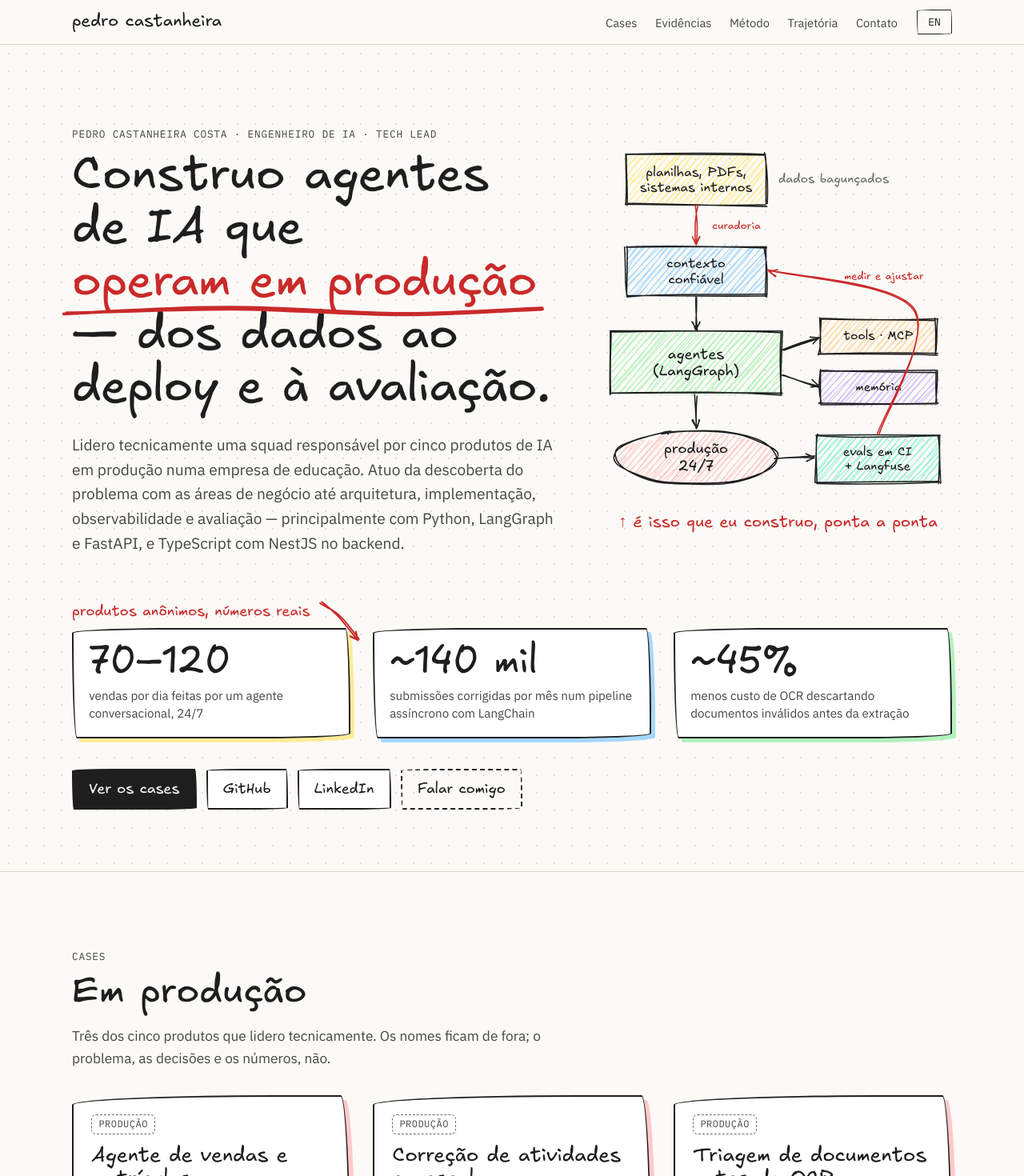
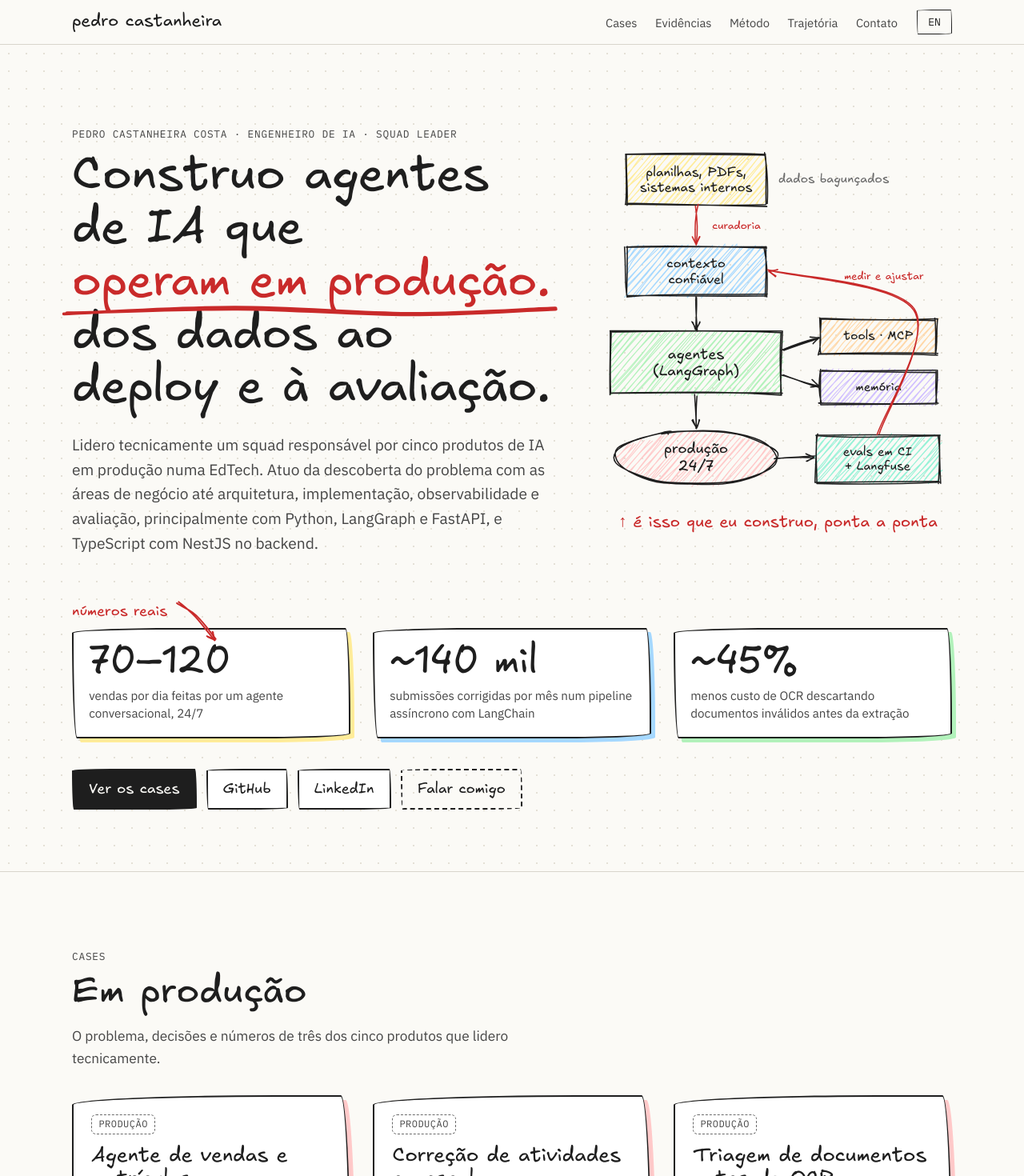
Before and after one commit to pedrocastanha/portfolio, a React (Vite) app: page / in a window 1280 px wide. Shown: the top 1470 px of the page at 80% size. Built offline with nearby package versions, Linux system fonts and the light colour scheme.

Commit message:
chore: ajustar textos do site e adicionar arquivo de ambiente backend.env

```diff
--- a/src/content/en.js
+++ b/src/content/en.js
@@ -148,7 +148,7 @@ const en = {
   contact: {
     kicker: 'Contact',
     title: "Let's talk about agents, data and AI products.",
-    text: 'I am open to AI Engineer roles. Email or LinkedIn is the fastest way to reach me.',
+    text: 'For conversations about AI engineering, agents or RAG, email or LinkedIn are the best ways to reach me.',
     email: 'pedrocastanhacosta1945@gmail.com',
     copy: 'Copy email',
     copied: 'Copied',
@@ -634,7 +634,7 @@ const en = {
       implementation: [
         'A wizard (npx cast-skills) that detects installed tools and copies the skills: native SKILL.md for Claude Code, Copilot, Gemini and Codex; converted to .mdc for Cursor and to rules for Windsurf.',
         'Three skills: using-project-skills (router), creating-project-skills (bootstrapper) and explaining-changes (explanations after a change).',
-        'Tests with node --test for installation and format conversion.',
+        'Automated tests cover installation and format conversion using Node.',
       ],
       result: {
         metrics: [{ value: '6', label: 'tools supported' }],
--- a/src/content/pt.js
+++ b/src/content/pt.js
@@ -17,13 +17,13 @@ const pt = {
   },
 
   hero: {
-    eyebrow: 'Pedro Castanheira Costa · Engenheiro de IA · Tech Lead',
+    eyebrow: 'Pedro Castanheira Costa · Engenheiro de IA · Squad Leader',
     titleBefore: 'Construo agentes de IA que ',
-    titleMark: 'operam em produção',
-    titleAfter: ' — dos dados ao deploy e à avaliação.',
+    titleMark: 'operam em produção.',
+    titleAfter: 'dos dados ao deploy e à avaliação.',
     lede:
-      'Lidero tecnicamente uma squad responsável por cinco produtos de IA em produção numa empresa de educação. Atuo da descoberta do problema com as áreas de negócio até arquitetura, implementação, observabilidade e avaliação — principalmente com Python, LangGraph e FastAPI, e TypeScript com NestJS no backend.',
-    note: 'produtos anônimos, números reais',
+      'Lidero tecnicamente um squad responsável por cinco produtos de IA em produção numa EdTech. Atuo da descoberta do problema com as áreas de negócio até arquitetura, implementação, observabilidade e avaliação, principalmente com Python, LangGraph e FastAPI, e TypeScript com NestJS no backend.',
+    note: 'números reais',
     metrics: [
       { value: '70–120', label: 'vendas por dia feitas por um agente conversacional, 24/7' },
       { value: '~140 mil', label: 'submissões corrigidas por mês num pipeline assíncrono com LangChain' },
@@ -77,7 +77,7 @@ const pt = {
     kicker: 'Cases',
     prodTitle: 'Em produção',
     prodLede:
-      'Três dos cinco produtos que lidero tecnicamente. Os nomes ficam de fora; o problema, as decisões e os números, não.',
+      'O problema, decisões e números de três dos cinco produtos que lidero tecnicamente.',
     prodBadge: 'Produção',
     personalTitle: 'Projetos pessoais',
     personalLede: 'Onde testo ideias com código aberto: revisão de código com grafos, avaliação de RAG e ferramentas para agentes de código.',
@@ -89,7 +89,7 @@ const pt = {
     returnLabel: 'evidência volta para a descoberta',
     kicker: 'Método',
     title: 'Como um produto de IA sai do papel comigo.',
-    lede: 'O ciclo que aplico na squad. A avaliação e a observabilidade voltam para a descoberta, e o produto melhora com evidência — não com impressão.',
+    lede: 'O ciclo que aplico na squad. A avaliação e a observabilidade voltam para a descoberta, e o produto melhora com evidência, não com impressão.',
     steps: [
       { id: 'discovery', label: 'descoberta', text: 'Diagnóstico com as áreas de negócio: qual decisão ou tarefa muda, e como vamos saber se funcionou.' },
       { id: 'data', label: 'curadoria', text: 'Entender documentos e planilhas, relacionar entidades e metadados, decidir qual é a fonte de verdade.' },
@@ -105,12 +105,12 @@ const pt = {
     title: 'De onde vem essa experiência.',
     jobs: [
       {
-        role: 'Engenheiro de Software — IA e GenAI · Tech Lead da squad',
+        role: 'Engenheiro de Software — IA e GenAI · Tech Lead do squad',
         org: 'Inova Soluções Educacionais',
         period: 'ago 2025 — atual',
         current: true,
         bullets: [
-          'Liderança técnica da squad e de cinco produtos de IA em produção: diagnóstico com as áreas de negócio, arquitetura, deploy e métricas.',
+          'Liderança técnica do squad e de cinco produtos de IA em produção: diagnóstico com as áreas de negócio, arquitetura, deploy e métricas.',
           'Desenvolvimento de agentes em LangGraph, de um pipeline de correção com BullMQ e LangChain, de RAG multi-tenant com Qdrant para tutoria e de classificadores de documentos com ConvNeXt.',
           'Implantação de LLMOps com Langfuse e evaluators; CI/CD com avaliação de retrieval e do grafo completo, além de métricas de custo, erros e alucinação.',
         ],
@@ -148,8 +148,8 @@ const pt = {
 
   contact: {
     kicker: 'Contato',
-    title: 'Vamos conversar sobre agentes, dados e produtos de IA.',
-    text: 'Estou aberto a posições de AI Engineer. O caminho mais rápido é e-mail ou LinkedIn.',
+    title: 'Vamos conversar sobre soluções inteligentes com IA.',
+    text: '',
     email: 'pedrocastanhacosta1945@gmail.com',
     copy: 'Copiar e-mail',
     copied: 'Copiado',
@@ -182,7 +182,7 @@ const pt = {
   },
 
   footer: {
-    note: 'Diagramas desenhados em código com rough.js e Excalifont. Sem imagens geradas.',
+    note: 'Porfólio inspirado no grandioso Excalidraw.',
     source: 'Código do site',
   },
 
@@ -193,7 +193,7 @@ const pt = {
       short: 'Agente de vendas',
       title: 'Agente de vendas e matrículas',
       summary:
-        'Desenvolvimento de agente conversacional em LangGraph com roteador, três subagentes e ferramentas integradas a sistemas internos — atende, tira dúvidas sobre cursos e conduz a matrícula, 24/7.',
+        'Desenvolvimento de agente conversacional em LangGraph com roteador, três subagentes e ferramentas integradas a sistemas internos: atende, tira dúvidas sobre cursos e conduz a matrícula, 24/7.',
       metric: { value: '70–120', label: 'vendas por dia' },
       context: 'Produção · empresa de educação',
       role: 'Tech lead · arquitetura e desenvolvimento',
@@ -233,7 +233,7 @@ const pt = {
         text: 'O agente opera 24/7 e fecha de 70 a 120 vendas por dia.',
       },
       limits: [
-        'A evolução de chunks para a entidade “curso” aparece aqui como decisão de arquitetura — não publico uma métrica isolada de ganho entre as duas versões.',
+        'A evolução de chunks para a entidade “curso” aparece aqui como decisão de arquitetura, não publico uma métrica isolada de ganho entre as duas versões.',
         'Integrações, dados de clientes e prompts ficam de fora por confidencialidade.',
       ],
       flow: {
@@ -638,7 +638,7 @@ const pt = {
       implementation: [
         'Wizard (npx cast-skills) que detecta as ferramentas instaladas e copia as skills: SKILL.md nativo para Claude Code, Copilot, Gemini e Codex; conversão para .mdc no Cursor e para regras no Windsurf.',
         'Três skills: using-project-skills (roteador), creating-project-skills (bootstrapper) e explaining-changes (explicações depois de uma mudança).',
-        'Testes com node --test para instalação e conversão de formatos.',
+        'Testes automatizados do Node cobrem a instalação e a conversão de formatos.',
       ],
       result: {
         metrics: [{ value: '6', label: 'ferramentas suportadas' }],
```
Also changed, not shown: 1 other file (tests, documents, lock files or other folders).
